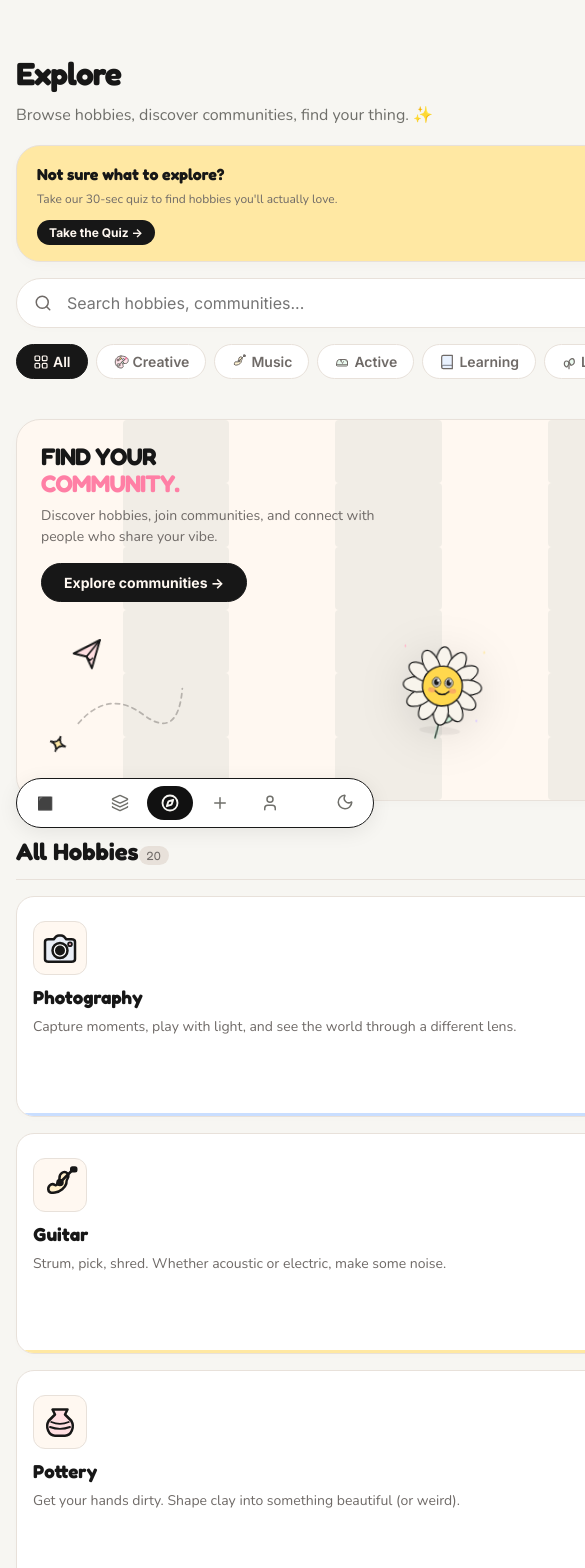
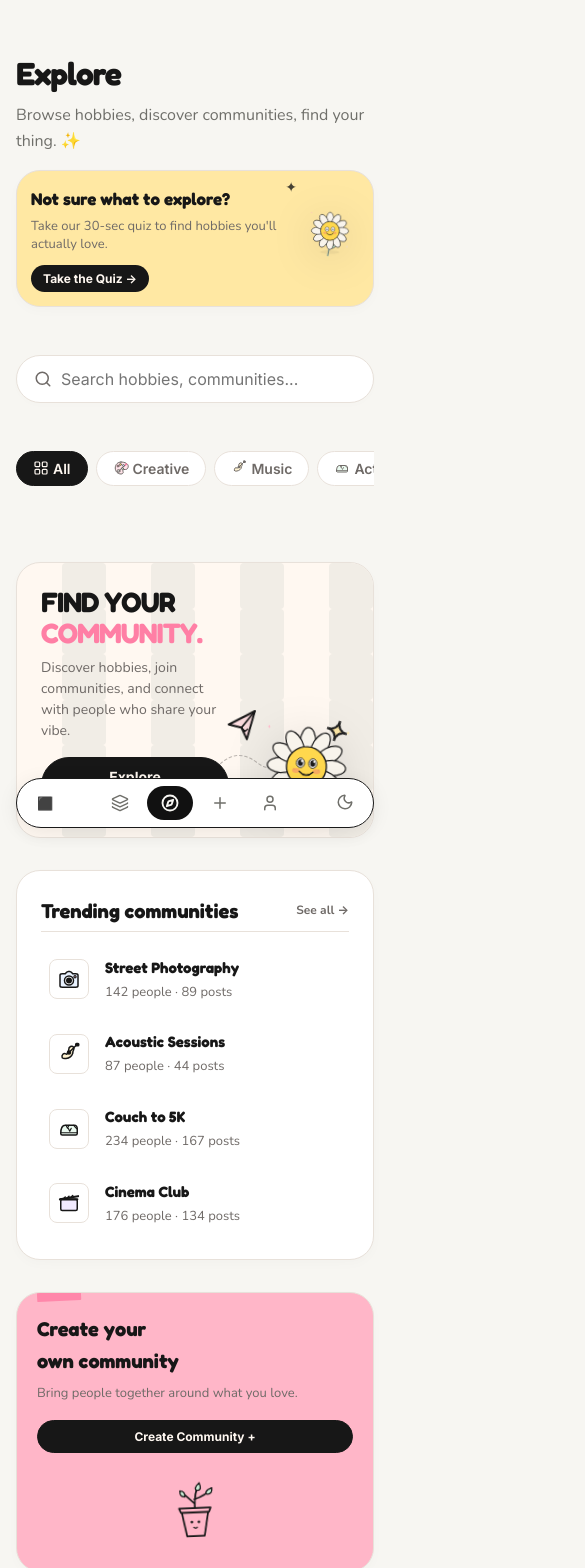
Before and after one commit to KhushiBagga20/Common-Ground, a React (Vite) app: page /explore in a window 390 px wide. Shown: the top 1568 px of the page, 585 px wide, since content can reach past the window. Built offline with nearby package versions, Linux system fonts and the light colour scheme.

Commit message:
Responsive fixed

```diff
--- a/src/pages/Explore.css
+++ b/src/pages/Explore.css
@@ -5,6 +5,16 @@
 @import url('https://fonts.googleapis.com/css2?family=Fredoka:wght@400;600;700&family=Nunito:wght@400;600;700;800&family=Caveat:wght@700&display=swap');
 
 /* Color Variables and Typography Setup */
+.explore-layout {
+  box-sizing: border-box;
+}
+
+.explore-layout *,
+.explore-layout *::before,
+.explore-layout *::after {
+  box-sizing: border-box;
+}
+
 .explore-layout {
   --explore-bg: #FFF8F1;
   --explore-surface: #FFFFFF;
@@ -48,16 +58,28 @@
 /* Grid Layout structure */
 .explore-layout {
   display: grid;
-  grid-template-columns: 85px 1fr;
+  grid-template-columns: 85px minmax(0, 1fr);
   gap: var(--space-xl);
   align-items: start;
+  min-width: 0;
 }
 
 .explore-main-grid {
   display: grid;
-  grid-template-columns: 1fr 340px;
+  grid-template-columns: minmax(0, 1fr) 340px;
   gap: var(--space-xl);
   align-items: start;
+  min-width: 0;
+}
+
+.explore-content {
+  min-width: 0;
+  width: 100%;
+}
+
+.explore-widgets-column {
+  min-width: 0;
+  width: 100%;
 }
 
 /* ==========================================================================
@@ -499,6 +521,7 @@
   display: flex;
   flex-direction: column;
   gap: var(--space-sm);
+  position: relative;
   z-index: 2;
   pointer-events: none;
 }
@@ -669,8 +692,9 @@
 /* Hobby Cards Grid */
 .explore__hobby-grid {
   display: grid;
-  grid-template-columns: repeat(3, 1fr);
+  grid-template-columns: repeat(3, minmax(0, 1fr));
   gap: var(--space-md);
+  min-width: 0;
 }
 
 .explore__hobby-card {
@@ -1275,15 +1299,23 @@
 
 @media (max-width: 1280px) {
   .explore-main-grid {
-    grid-template-columns: 1fr 300px;
+    grid-template-columns: minmax(0, 1fr) 300px;
     gap: var(--space-lg);
   }
 }
 
 @media (max-width: 1024px) {
+  /* Reduce outer padding of the page canvas on tablets and below */
+  .page-canvas--padded .page-canvas__inner {
+    padding: var(--space-lg) var(--space-md) !important;
+  }
+
   .explore-layout {
-    grid-template-columns: 1fr;
+    grid-template-columns: minmax(0, 1fr);
     gap: var(--space-lg);
+    width: 100%;
+    max-width: 100%;
+    min-width: 0;
   }
 
   .explore-sidebar {
@@ -1295,7 +1327,7 @@
   }
 
   .explore-header-row-wrapper {
-    grid-template-columns: 1fr;
+    grid-template-columns: minmax(0, 1fr);
     align-items: start;
     gap: var(--space-md);
   }
@@ -1304,39 +1336,197 @@
     max-width: 100%;
     width: 100%;
   }
-}
-
-@media (max-width: 768px) {
+
+  /* Stack Main Grid at 1024px to prevent tablet overflow */
   .explore-main-grid {
-    grid-template-columns: 1fr;
+    grid-template-columns: minmax(0, 1fr);
     gap: var(--space-xl);
+    width: 100%;
+    max-width: 100%;
+    min-width: 0;
   }
 
   .explore-widgets-column {
     margin-top: var(--space-lg);
-  }
-
-  .explore__hobby-grid {
-    grid-template-columns: repeat(2, 1fr);
+    width: 100%;
+    max-width: 100%;
+    min-width: 0;
   }
 
   .explore-hero {
-    grid-template-columns: 1fr;
+    grid-template-columns: minmax(0, 1fr);
     padding: var(--space-lg);
     min-height: auto;
     gap: var(--space-lg);
+    width: 100%;
+    max-width: 100%;
+    min-width: 0;
   }
 
   .explore-hero__illustration-col {
     min-height: 150px;
-  }
-
+    width: 100%;
+    max-width: 100%;
+    min-width: 0;
+  }
+
+  .explore__hobby-grid {
+    grid-template-columns: repeat(2, minmax(0, 1fr));
+    width: 100%;
+    min-width: 0;
+  }
+}
+
+@media (max-width: 768px) {
+  .explore-layout {
+    padding-bottom: 120px; /* Safe padding to prevent floating navbar overlap */
+  }
+
+  /* Force single column using display: contents to interleave layout components */
+  .explore-main-grid {
+    display: flex;
+    flex-direction: column;
+    gap: var(--space-xl);
+    width: 100%;
+    max-width: 100%;
+    min-width: 0;
+  }
+
+  .explore-content,
+  .explore-widgets-column {
+    display: contents;
+  }
+
+  /* Exact section ordering as requested */
+  .explore-hero {
+    order: 1;
+    display: block; /* Disable grid to allow text and bottom-right absolute illustration layout */
+    position: relative;
+    padding: 24px;
+    min-height: 250px;
+    width: 100%;
+    max-width: 100%;
+    min-width: 0;
+    box-sizing: border-box;
+    overflow: hidden;
+  }
+
+  .explore-hero__checkerboard {
+    z-index: 0;
+    pointer-events: none;
+  }
+
+  .explore-hero__text-col {
+    position: relative;
+    z-index: 3;
+    width: 100%;
+    padding-right: 120px; /* Leave space for bottom-right sunflower */
+    box-sizing: border-box;
+    display: flex;
+    flex-direction: column;
+    gap: 8px;
+  }
+
+  .explore-hero__illustration-col {
+    position: absolute;
+    right: 12px;
+    bottom: 0px;
+    width: 130px;
+    height: 130px;
+    min-height: auto;
+    display: flex;
+    align-items: flex-end;
+    justify-content: flex-end;
+    pointer-events: none;
+    z-index: 2;
+  }
+
+  .explore-hero__flower-mascot {
+    width: 95px;
+    height: 95px;
+  }
+
+  .explore-hero__airplane {
+    position: absolute;
+    top: 5px;
+    left: -15px;
+    transform: scale(0.75) rotate(-10deg);
+  }
+
+  .explore-hero__trail-svg {
+    width: 80px;
+    height: 60px;
+    top: 20px;
+    left: -25px;
+  }
+
+  .explore-trending-widgets {
+    order: 2;
+    width: 100%;
+    max-width: 100%;
+    min-width: 0;
+  }
+
+  .explore-create-community-card {
+    order: 3;
+    width: 100%;
+    max-width: 100%;
+    min-width: 0;
+    padding: 20px;
+    box-sizing: border-box;
+    display: flex;
+    flex-direction: row;
+    align-items: center;
+    justify-content: space-between;
+  }
+
+  .explore-create-community-card__content {
+    flex: 1;
+    min-width: 0;
+  }
+
+  .explore-create-community-card__subtitle {
+    max-width: none;
+  }
+
+  .explore-create-community-card__illustration {
+    flex-shrink: 0;
+    margin-left: 12px;
+  }
+
+  #all-hobbies-section {
+    order: 4;
+  }
+
+  .explore__hobby-grid {
+    grid-template-columns: minmax(0, 1fr); /* 1 column on mobile */
+    width: 100%;
+    min-width: 0;
+    gap: var(--space-md);
+  }
+
+  .explore-events-widgets {
+    order: 5;
+    width: 100%;
+    max-width: 100%;
+    min-width: 0;
+  }
+
+  .explore__quick-explore-section {
+    order: 6;
+  }
+
+  /* Category Filter Pill Horizontal Scroll */
   .explore__categories {
     flex-wrap: nowrap;
     overflow-x: auto;
     padding-bottom: 8px;
+    margin-bottom: var(--space-xs);
     -webkit-overflow-scrolling: touch;
     scrollbar-width: none;
+    width: 100%;
+    max-width: 100%;
+    box-sizing: border-box;
   }
 
   .explore__categories::-webkit-scrollbar {
@@ -1346,25 +1536,161 @@
   .explore__category-btn {
     flex-shrink: 0;
   }
-}
-
-@media (max-width: 580px) {
-  .explore__hobby-grid {
-    grid-template-columns: 1fr;
-  }
-
+
+  /* Mobile Responsive Typography overrides */
   .explore__title {
-    font-size: var(--text-3xl);
-  }
-}
-
+    font-size: 32px;
+  }
+
+  .explore__section-title {
+    font-size: 22px;
+  }
+
+  .explore-widget-card__title {
+    font-size: 20px;
+  }
+
+  .explore-create-community-card__title {
+    font-size: 20px;
+  }
+
+  .explore__hobby-name {
+    font-size: 17px;
+  }
+
+  .explore-trending-item__name {
+    font-size: 15px;
+  }
+
+  .explore-event-item__title {
+    font-size: 15px;
+  }
+
+  .explore-quiz-card__title {
+    font-size: 17px;
+  }
+
+  .explore-hero__title {
+    font-size: 28px;
+  }
+
+  .explore-hero__subtitle {
+    font-size: 14px;
+  }
+
+  .explore__hobby-desc,
+  .explore-trending-item__meta,
+  .explore-event-item__location,
+  .explore-event-item__time,
+  .explore-create-community-card__subtitle,
+  .explore-quiz-card__desc {
+    font-size: 13px;
+  }
+}
+
+/* Small Mobile Styles: <= 480px */
 @media (max-width: 480px) {
-  .explore-hero__title {
-    font-size: var(--text-2xl);
-  }
-
-  .explore-hero__subtitle {
-    font-size: var(--text-sm);
+  /* Quiz card horizontal layout adjustments for tight viewports */
+  .explore-quiz-card {
+    display: flex;
+    flex-direction: row;
+    align-items: center;
+    gap: 12px;
+    padding: 14px;
+    width: 100%;
+    box-sizing: border-box;
+  }
+
+  .explore-quiz-card__content {
+    flex: 1;
+    min-width: 0;
+  }
+
+  .explore-quiz-card__illustration {
+    flex-shrink: 0;
+    transform: scale(0.9);
+  }
+
+  .explore-quiz-card__btn {
+    width: fit-content;
+    padding: 6px 12px;
+    font-size: 12px;
+  }
+
+  /* Create community layout stacks on very narrow widths */
+  .explore-create-community-card {
+    flex-direction: column;
+    align-items: stretch;
+    gap: var(--space-md);
+  }
+
+  .explore-create-community-card__illustration {
+    align-self: center;
+    margin-left: 0;
+    margin-top: var(--space-xs);
+  }
+
+  .explore-create-community-card__btn {
+    width: 100%;
+    text-align: center;
+  }
+
+  /* Search input comfortable box-sizing */
+  .explore__search {
+    width: 100%;
+  }
+
+  .explore__search-input {
+    height: 48px;
+    padding: 10px 14px 10px 44px;
+  }
+
+  /* Event cards adjustments */
+  .explore-event-item {
+    padding: 10px;
+    gap: 8px;
+  }
+
+  .explore-event-item__icon-wrap {
+    display: none; /* Hide mini visual icon to conserve text space */
+  }
+
+  .explore-event-item__date-block {
+    width: 44px;
+    height: 44px;
+  }
+
+  .explore-event-item__date-day {
+    font-size: 15px;
+  }
+}
+
+/* Very Small Mobile Styles: <= 375px */
+@media (max-width: 375px) {
+  /* Scale down hero elements to avoid overlaps */
+  .explore-hero__text-col {
+    padding-right: 90px;
+  }
+
+  .explore-hero__illustration-col {
+    width: 100px;
+    height: 100px;
+  }
+
+  .explore-hero__flower-mascot {
+    width: 75px;
+    height: 75px;
+  }
+
+  .explore-hero__airplane {
+    transform: scale(0.6) rotate(-10deg);
+    left: -20px;
+  }
+
+  .explore-hero__trail-svg {
+    width: 60px;
+    height: 40px;
+    left: -30px;
   }
 }
 
--- a/src/pages/Explore.jsx
+++ b/src/pages/Explore.jsx
@@ -981,7 +981,7 @@ export default function Explore() {
           <aside className="explore-widgets-column">
 
             {/* Trending Communities Widget */}
-            <section className="explore-widget-card">
+            <section className="explore-widget-card explore-trending-widgets">
               <div className="explore-widget-card__header">
                 <h3 className="explore-widget-card__title">Trending communities</h3>
                 <span className="explore-widget-card__link" onClick={() => navigate('/ground')}>See all →</span>
@@ -1031,7 +1031,7 @@ export default function Explore() {
             </section>
 
             {/* Upcoming Events Widget */}
-            <section className="explore-widget-card">
+            <section className="explore-widget-card explore-events-widgets">
               <div className="explore-widget-card__header">
                 <h3 className="explore-widget-card__title">Upcoming Events</h3>
                 <span className="explore-widget-card__link">See all →</span>
```
